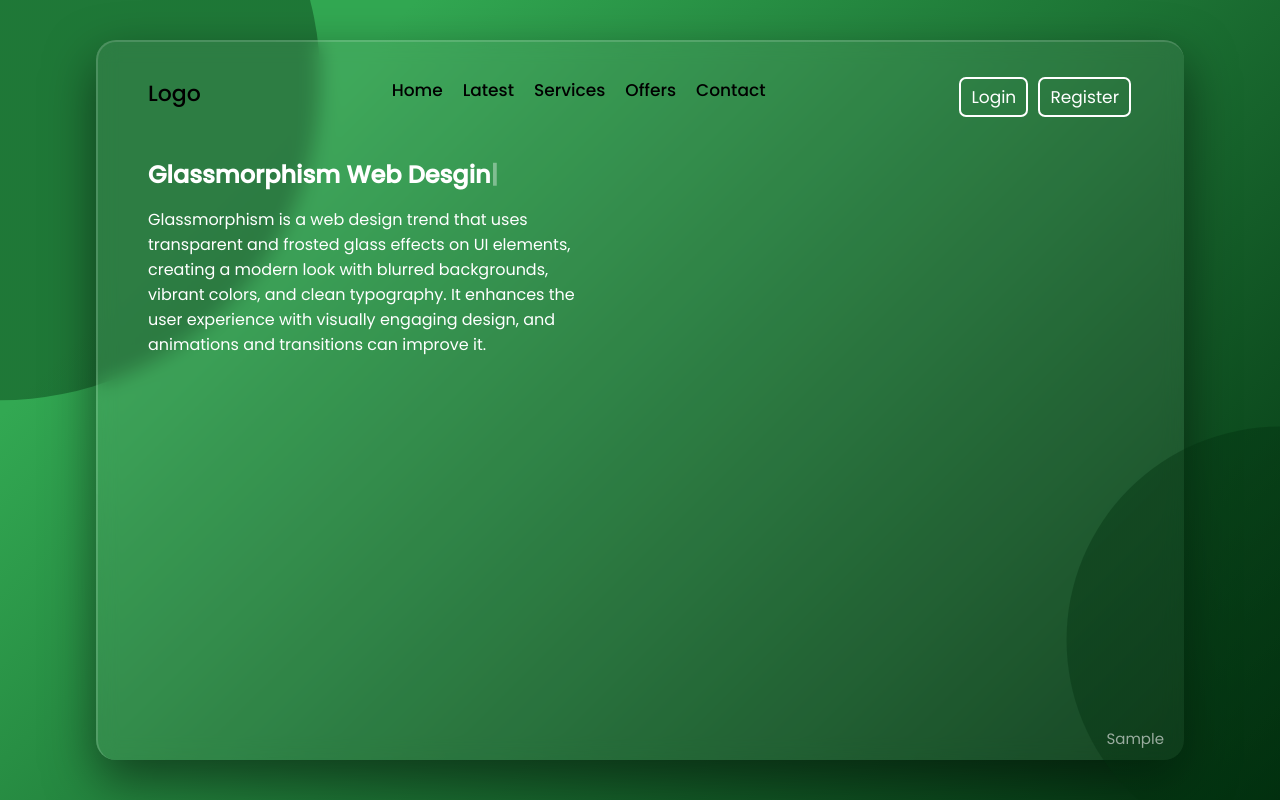
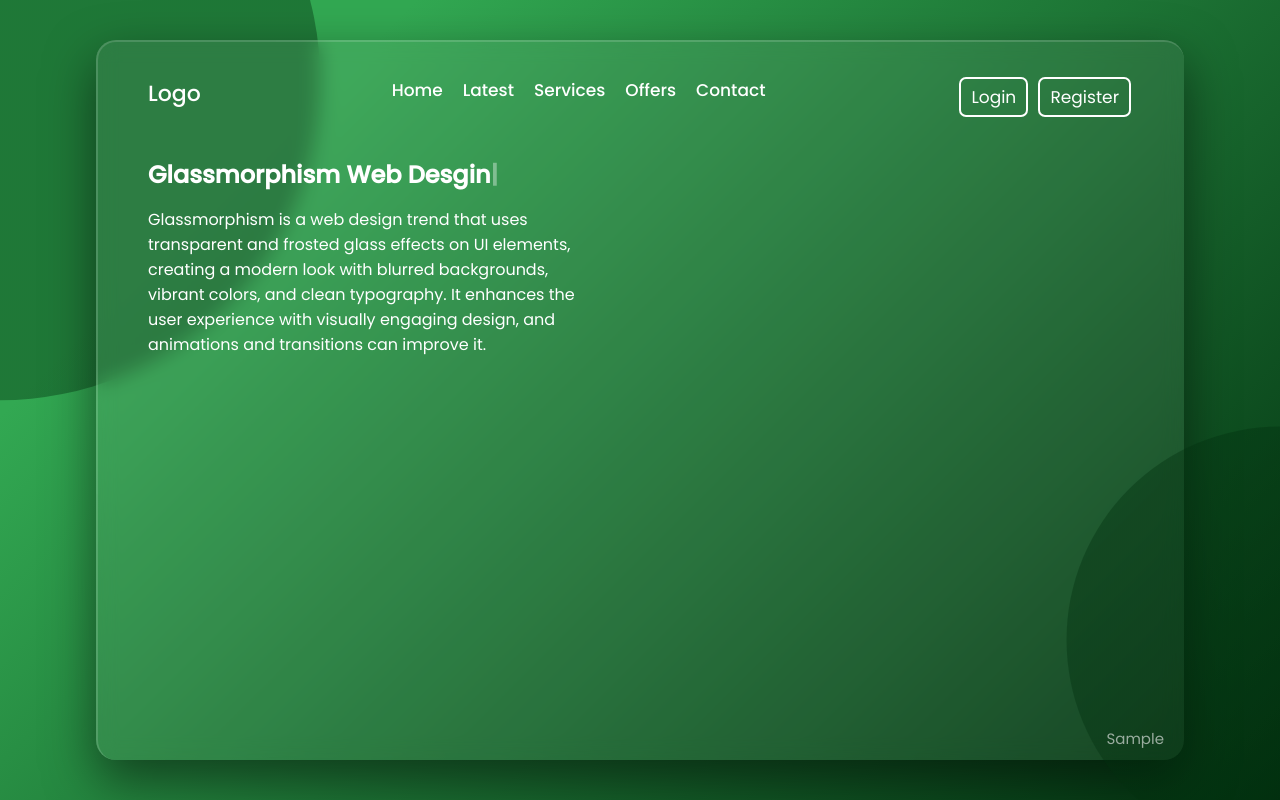
Before and after one commit to Yudin101/glassmorphism, a plain HTML site: page index.html in a window 1280 px wide. Drawn offline with nearby package versions, Linux system fonts and the light colour scheme.

Commit message:
changed the color of navbar links and logo

```diff
--- a/styles.css
+++ b/styles.css
@@ -60,7 +60,7 @@ header .navbar{
 header .navbar .logo a{
   font-size: 22px;
   font-weight: 500;
-  color: black;
+  color: white;
   text-decoration: none;
 }
 
@@ -75,14 +75,14 @@ header .navbar .menu{
 
 .navbar .menu a{
   text-decoration: none;
-  color: black;
+  color: white;
   font-size: 17px;
   font-weight: 500;
-  transition: all 0.3s ease;
+  transition: 0.5s;
 }
 
 .navbar .menu a:hover{
-  color: white;
+  letter-spacing: 0.2em;
 }
 
 .navbar .buttons input{
@@ -137,7 +137,7 @@ header .navbar .menu{
   }
 }
 
-@media screen and (max-width:415px){
+@media screen and (max-width:420px){
   header{
     height: 100%;
     width: 100%;
```
